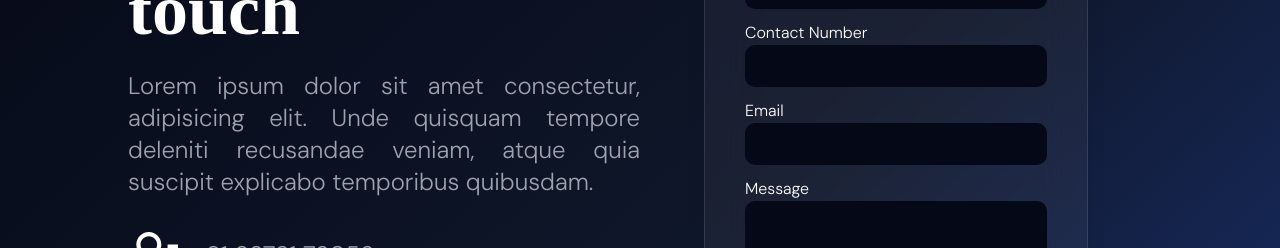
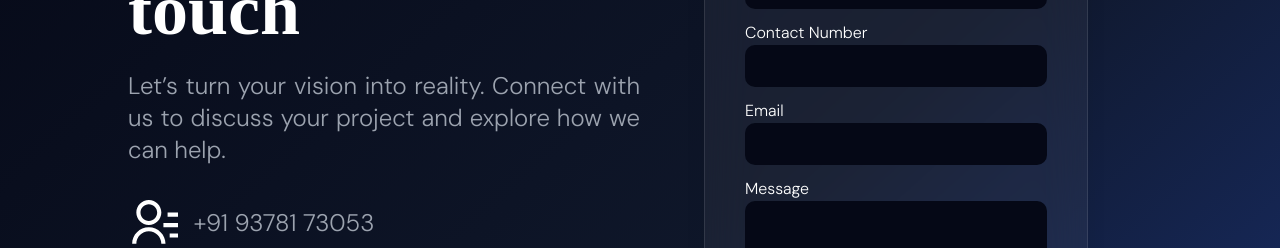
Before and after one commit to agarwalyash27032003/BluePeak-Studio, a React (Vite) app in the folder frontend/: page /contact in a window 1280 px wide. Shown: the part 258-506 px from the top of the page. Built offline with nearby package versions, Linux system fonts and the light colour scheme; no server answers; a web font is replaced by a local one.

Commit message:
Backend and frontend

```diff
--- a/frontend/src/Components/Layout/Header.jsx
+++ b/frontend/src/Components/Layout/Header.jsx
@@ -68,7 +68,9 @@ const Header = () => {
 
         {/* DESKTOP BUTTON */}
         <div className="hidden md:block">
-          <Button title={"Let's Talk"} />
+          <NavLink to="/contact">
+            <Button title={"Let's Talk"} />
+          </NavLink>
         </div>
 
         {/* HAMBURGER (< md) */}
@@ -135,7 +137,9 @@ const Header = () => {
               </NavLink>
             ))}
 
-            <Button title={"Let's Talk"} />
+            <NavLink to="/contact" onClick={() => setOpen(false)}>
+              <Button title={"Let's Talk"} />
+            </NavLink>
 
           </motion.div>
         )}
--- a/frontend/src/Components/Sections/Contact/ContactInfo.jsx
+++ b/frontend/src/Components/Sections/Contact/ContactInfo.jsx
@@ -6,7 +6,7 @@ const ContactInfo = () => {
     return (
         <div className='mb-[5rem] lg:mb-0'>
             <h1 className='text-5xl md:text-7xl font-bold leading-tight font-[azonix] text-center lg:text-left'>Let's get in touch</h1>
-            <h2 className="text-base mt-6 text-lg md:text-2xl dm-sans text-gray-400 mx-auto md:mx-0 text-justify">Lorem ipsum dolor sit amet consectetur, adipisicing elit. Unde quisquam tempore deleniti recusandae veniam, atque quia suscipit explicabo temporibus quibusdam.</h2>
+            <h2 className="text-base mt-6 text-lg md:text-2xl dm-sans text-gray-400 mx-auto md:mx-0 text-justify">Let’s turn your vision into reality. Connect with us to discuss your project and explore how we can help.</h2>
             <div className="space-y-4 mt-8 mx-auto">
                 <div className='flex gap-4 items-center'>
                     <RiContactsLine className="shrink-0" size={50} />
--- a/frontend/src/Components/Sections/Home/Hero.jsx
+++ b/frontend/src/Components/Sections/Home/Hero.jsx
@@ -18,9 +18,9 @@ const Hero = () => {
           We design and develop modern websites that are fast, scalable, and built to drive real results for your business.
         </p>
 
-        <div className="mt-8 flex justify-center md:justify-start">
+        {/* <div className="mt-8 flex justify-center md:justify-start">
           <Button title={"Get Started!"} />
-        </div>
+        </div> */}
 
       </div>
 
```
